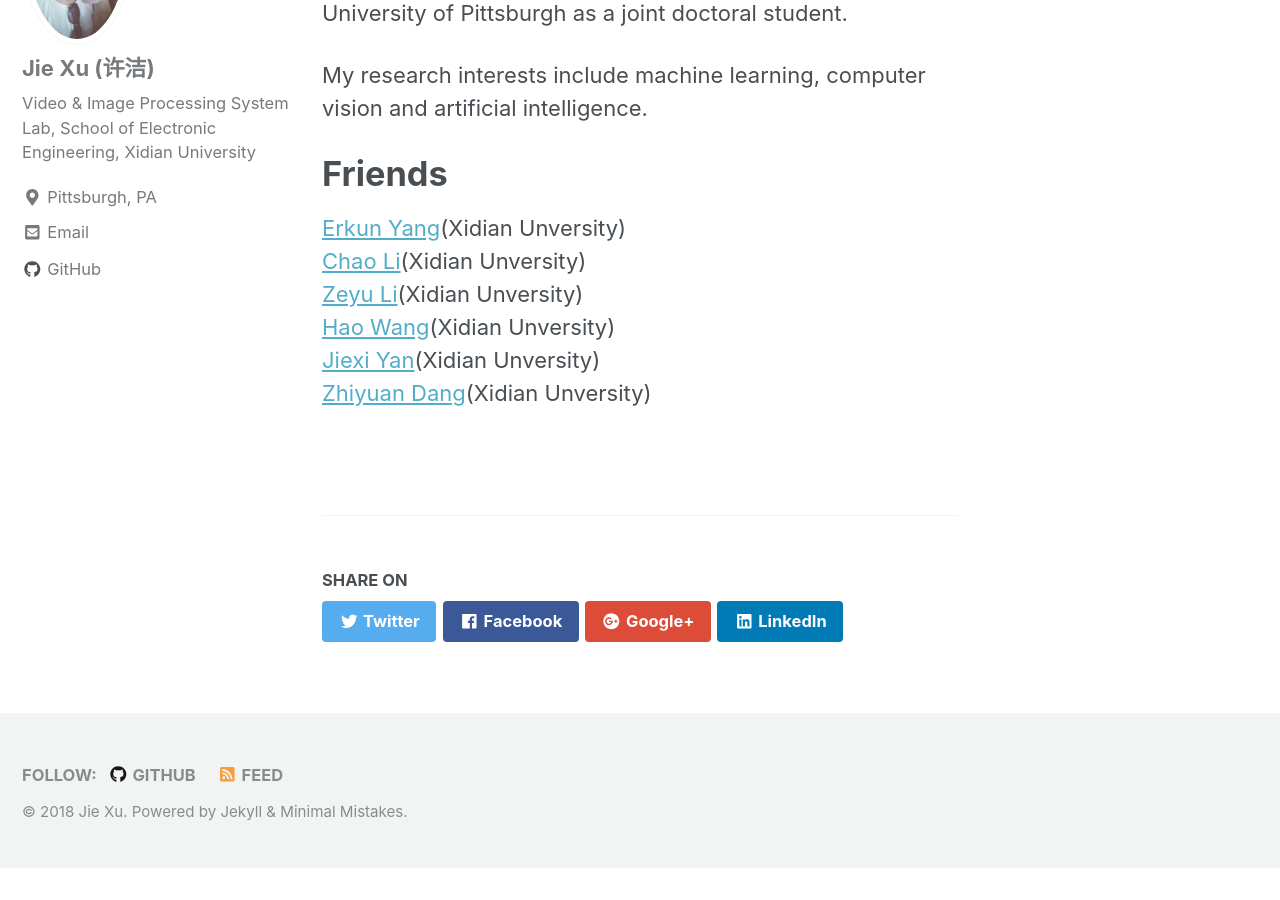
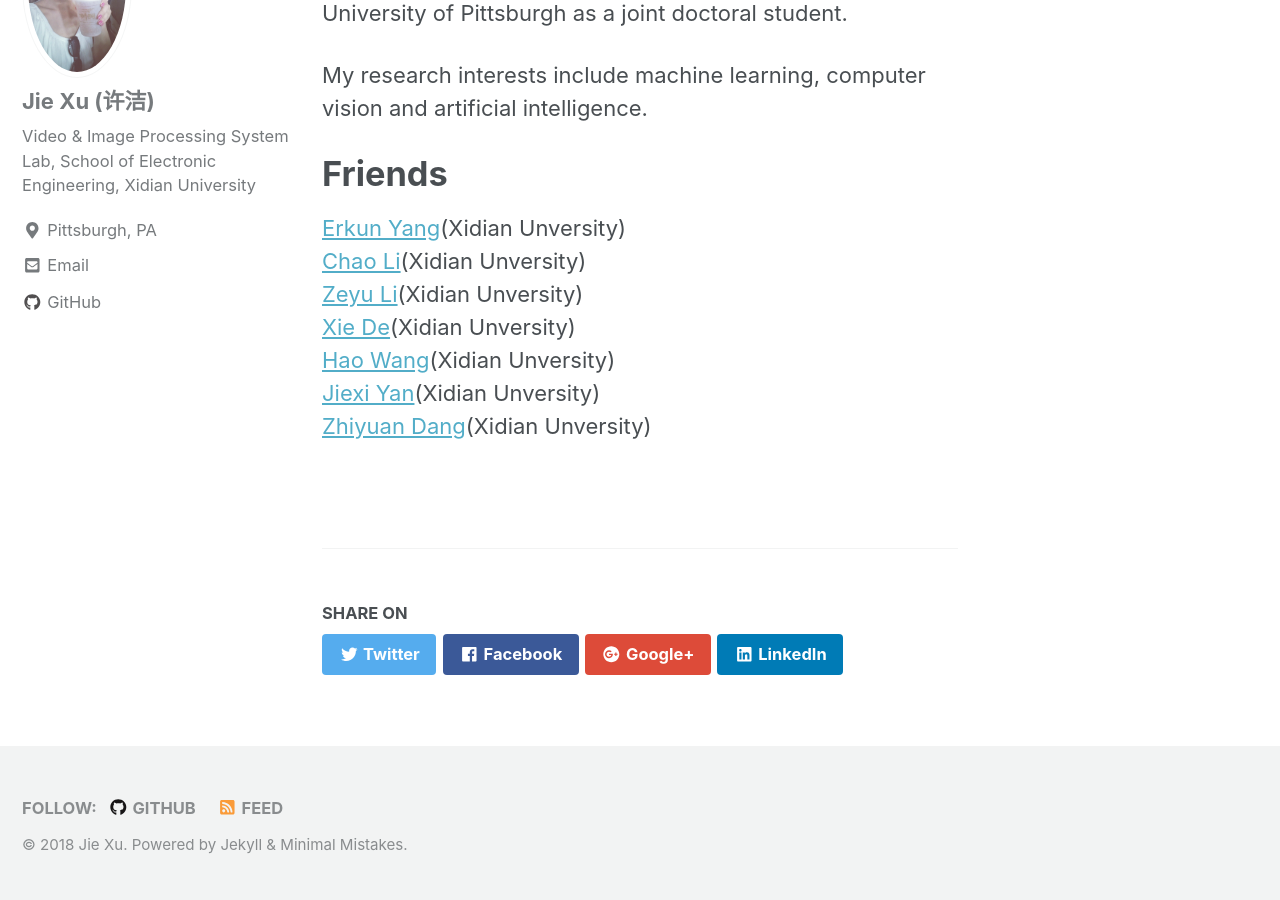
Before and after one commit to jxu1015/jxu1015.github.io, a Jekyll site: the page built from _pages/about.md, in a window 1280 px wide and 900 px high, scrolled down 882 px. Built offline with Jekyll 4.4.1, drawn with Linux system fonts in a browser that asks for light colours; nearby versions of some CDN libraries; before the commit the page ends 1749 px from its top, so only the background shows below that.

Commit message:
Update about.md

```diff
--- a/_pages/about.md
+++ b/_pages/about.md
@@ -19,6 +19,7 @@ My research interests include machine learning, computer vision and artificial i
 [Erkun Yang](https://yangerkun.github.io/)(Xidian Unversity)
 [Chao Li](https://chaoli1991.github.io/)(Xidian Unversity)
 [Zeyu Li](https://zeyuli1990.github.io/)(Xidian Unversity)
+[Xie De](https://shadowxiede.github.io/)(Xidian Unversity)
 [Hao Wang](https://haowang1992.github.io/)(Xidian Unversity)
 [Jiexi Yan](https://JiexiYan.github.io)(Xidian Unversity)
 [Zhiyuan Dang](https://zhiyuandang.github.io/)(Xidian Unversity)
```
